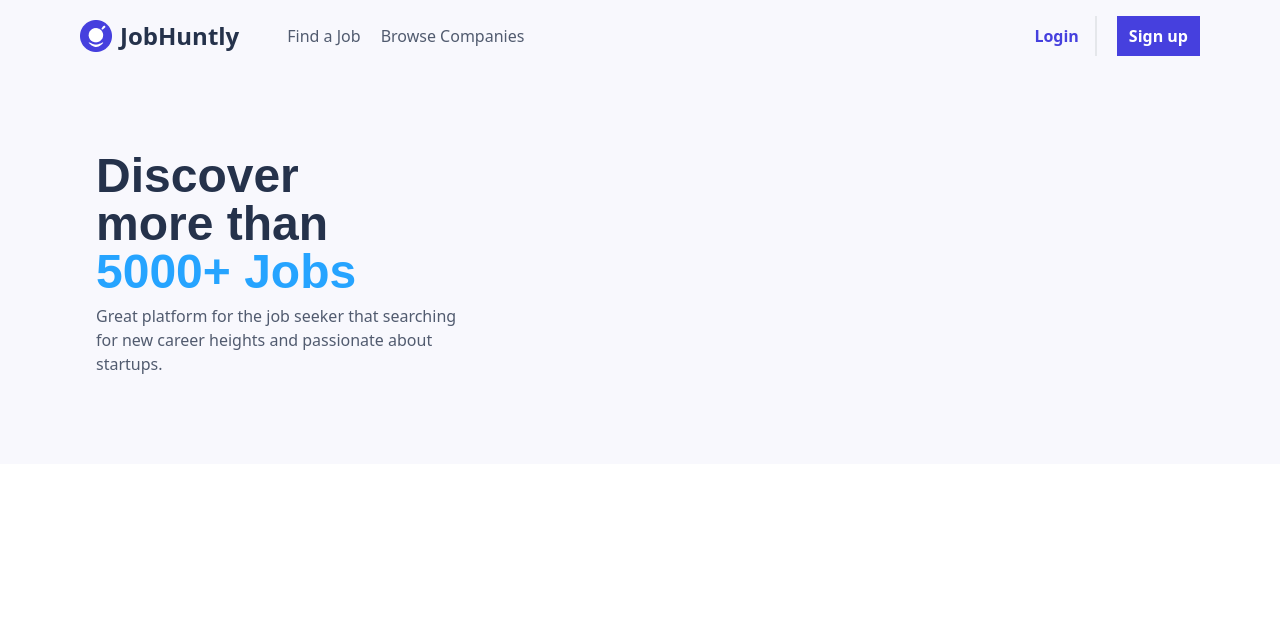
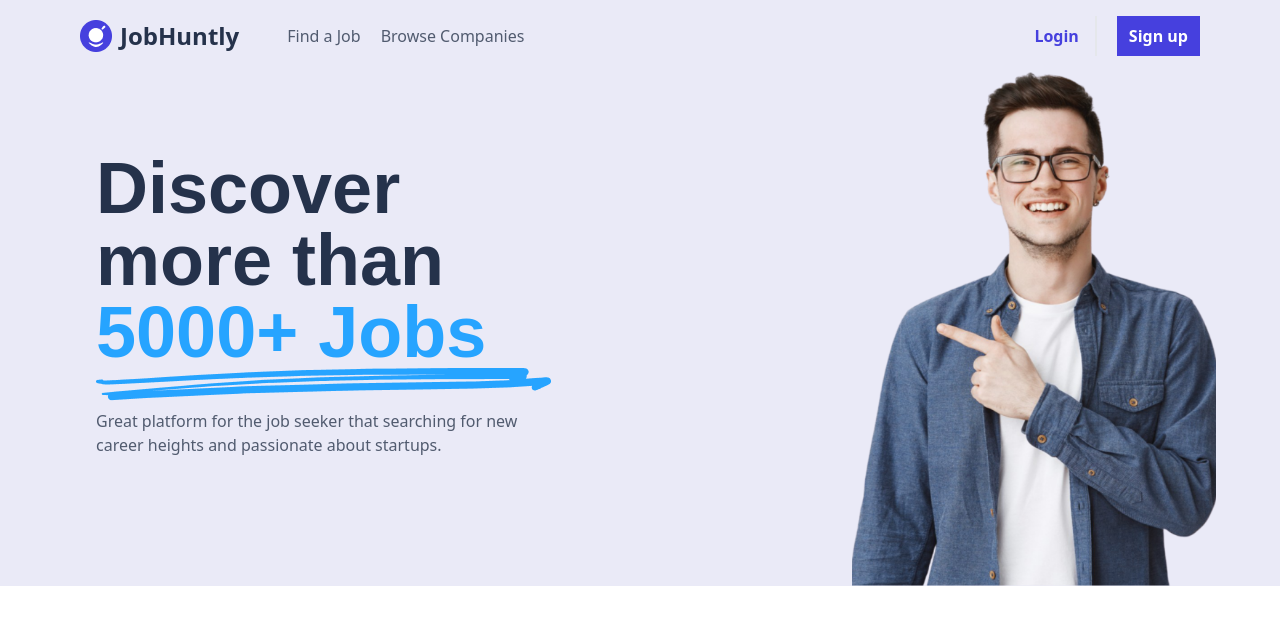
Before and after one commit to prashantjinwal/CodeAlpha, a React (Vite) app in the folder FrontEnd/: page / in a window 1280 px wide. Shown: the top 624 px of the page. Built offline with nearby package versions, Linux system fonts and the light colour scheme.

Commit message:
Add header.

```diff
--- a/FrontEnd/src/components/static/Header.jsx
+++ b/FrontEnd/src/components/static/Header.jsx
@@ -1,12 +1,14 @@
 import Logo from "/assets/Logo/Logo.png"
-// import Rectangle from "/assets/header/Rectangle.png"
+import person from "/header/Ladka.png"
+import line from "/header/Vector.png"
+
 function Header(){
     return(
-        <header className="bg-[#F8F8FD]">
+        <header className="bg-[#eaeaf7]">
             <nav className="flex items-center justify-between py-2 px-[5em] ">
                <div className="flex items-center py-2 gap-[3em]">
 
-                <h3 className="text-[#25324B] text-2xl font-bold flex gap-2 " > <img src={Logo} alt="Logo"/> JobHuntly</h3>
+                <h3 className="text-[#25324B] text-2xl font-bold flex gap-2 " > <img src={Logo} alt="Logo"/> JobHuntly </h3>
 
                     <ul className="flex gap-5">
                         <li className='text-[#515B6F]'>Find a Job</li>
@@ -20,14 +22,20 @@ function Header(){
                 </div>
             </nav>
 
+            <section className="flex gap-4">
+
             <div className="p-[5em] flex flex-col justify-start  ml-4 ">
-                <h3 className="text-5xl font-bold text-[#25324B] font-head">Discover<br/> more than <br/> <span className="text-[#26A4FF]">5000+ Jobs</span></h3>
-                <p className='text-[#515B6F] text-wrap w-1/3 py-2'>Great platform for the job seeker that searching for new career heights and passionate about startups.</p>
+
+                <h3 className="text-7xl font-bold text-[#25324B] font-head">Discover<br/> more than <br/> <span className="text-[#26A4FF]">5000+ Jobs</span> <br/> <img src={line} alt="vector"/></h3>
+                <p className='text-[#515B6F] text-wrap w-2/3 py-2'>Great platform for the job seeker that searching for new career heights and passionate about startups.</p>
+
             </div>
 
-            <div className="backgroundRectangle">
+            <div className="">
+                <img className="w-[85%]" src={person} alt="Person" />
+            </div>
 
-            </div>
+            </section>
 
 
 
```
Also changed, not shown: FrontEnd/public/header/Vector.png (added).
